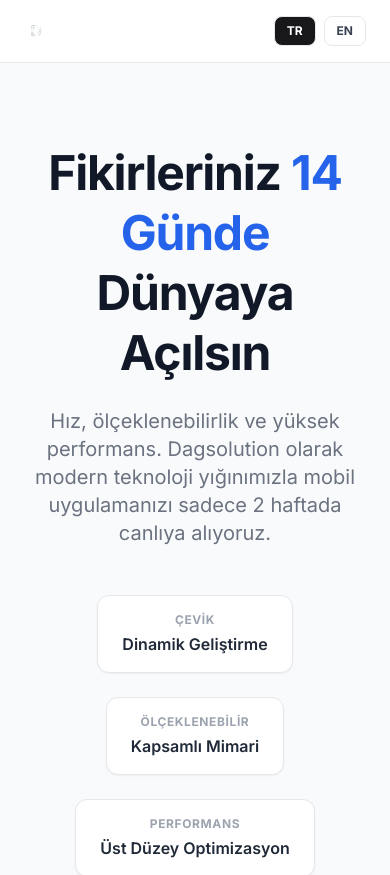
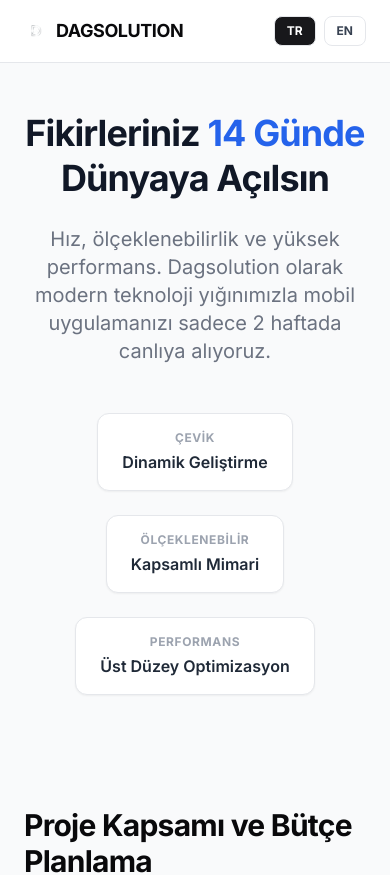
Before and after one commit to poqob/dagsolution, a Nuxt app: page /proposal in a window 390 px wide. Shown: the top 875 px of the page. Built offline with nearby package versions, Linux system fonts and the light colour scheme.

Commit message:
feat(proposal): mobile responsiveness tweaks and price updates

```diff
--- a/app/pages/proposal.vue
+++ b/app/pages/proposal.vue
@@ -78,9 +78,9 @@
         <!-- Navbar -->
         <nav class="sticky top-0 z-50 glass-card py-4 border-b border-gray-200">
             <div class="max-w-6xl mx-auto px-6 flex justify-between items-center">
-                <div class="flex items-center gap-3">
+                <div class="flex items-center gap-2 md:gap-3">
                     <img src="/images/dagsolution-logo.png" class="h-6 md:h-8" alt="DAGSOLUTION" />
-                    <span class="font-bold text-xl tracking-tight hidden sm:block">DAGSOLUTION</span>
+                    <span class="font-bold text-lg md:text-xl tracking-tight">DAGSOLUTION</span>
                 </div>
                 <div class="hidden md:flex gap-8 font-medium text-sm text-gray-600">
                     <button @click="scrollToSection('hero')" class="nav-link" :class="{ active: activeSection === 'hero' }">{{ $t('proposal.nav.start') }}</button>
@@ -98,8 +98,8 @@
 
         <main class="max-w-6xl mx-auto px-6 pb-20">
             <!-- Hero Section -->
-            <section id="hero" class="py-20 text-center">
-                <h1 class="text-5xl md:text-6xl font-extrabold mb-6 text-gray-900 leading-tight tracking-tight">
+            <section id="hero" class="py-12 md:py-20 text-center">
+                <h1 class="text-4xl md:text-6xl font-extrabold mb-6 text-gray-900 leading-tight tracking-tight">
                     {{ $t('proposal.hero.title1') }} <span class="text-blue-600">{{ $t('proposal.hero.title2') }}</span> <br v-if="$t('proposal.hero.title3')">{{ $t('proposal.hero.title3') }}
                 </h1>
                 <p class="text-xl text-gray-500 max-w-2xl mx-auto mb-12">
@@ -157,7 +157,7 @@
                                         <input type="radio" v-model="deliveryTime" :value="14" class="w-5 h-5 accent-blue-600">
                                         <span class="font-medium text-gray-800">{{ $t('proposal.calc.days14') }}</span>
                                     </div>
-                                    <span class="font-mono font-bold text-blue-600">+$100</span>
+                                    <span class="font-mono font-bold text-blue-600">+$150</span>
                                 </label>
                             </div>
                         </div>
@@ -183,7 +183,7 @@
                                         <input type="checkbox" v-model="backendEnabled" class="w-5 h-5 accent-zinc-800 cursor-pointer">
                                         <span class="font-semibold text-gray-800">{{ $t('proposal.calc.backend') }}</span>
                                     </div>
-                                    <span class="font-mono font-bold text-gray-800">${{ backendEnabled ? 400 : 0 }}</span>
+                                    <span class="font-mono font-bold text-gray-800">${{ backendEnabled ? 300 : 0 }}</span>
                                 </label>
                             </div>
                         </div>
@@ -249,35 +249,35 @@
                 </div>
 
                 <div class="relative max-w-4xl">
-                    <div class="absolute left-8 top-0 bottom-0 w-px bg-gray-200"></div>
-                    <div class="space-y-12 relative">
-                        <div class="flex items-start gap-8 timeline-step">
-                            <div class="w-16 h-16 rounded-full bg-white border-2 border-gray-300 flex items-center justify-center z-10 step-circle transition-all">
-                                <span class="font-bold text-gray-700 text-sm">{{ stepRanges[0] }}</span>
+                    <div class="absolute left-6 md:left-8 top-0 bottom-0 w-px bg-gray-200"></div>
+                    <div class="space-y-8 md:space-y-12 relative">
+                        <div class="flex items-start gap-4 md:gap-8 timeline-step">
+                            <div class="w-12 h-12 md:w-16 md:h-16 rounded-full bg-white border-2 border-gray-300 flex items-center justify-center z-10 step-circle transition-all flex-shrink-0">
+                                <span class="font-bold text-gray-700 text-xs md:text-sm">{{ stepRanges[0] }}</span>
                             </div>
-                            <div class="bg-white p-6 rounded-2xl border border-gray-200 flex-1 shadow-sm hover:border-gray-400 transition-colors">
-                                <h3 class="font-bold text-xl mb-2 text-gray-900">{{ $t('proposal.timeline.step1') }}</h3>
-                                <p class="text-gray-500 text-sm">{{ $t('proposal.timeline.step1d') }}</p>
+                            <div class="bg-white p-5 md:p-6 rounded-2xl border border-gray-200 flex-1 shadow-sm hover:border-gray-400 transition-colors">
+                                <h3 class="font-bold text-lg md:text-xl mb-2 text-gray-900">{{ $t('proposal.timeline.step1') }}</h3>
+                                <p class="text-gray-500 text-xs md:text-sm">{{ $t('proposal.timeline.step1d') }}</p>
                             </div>
                         </div>
 
-                        <div class="flex items-start gap-8 timeline-step">
-                            <div class="w-16 h-16 rounded-full bg-white border-2 border-gray-300 flex items-center justify-center z-10 step-circle transition-all">
-                                <span class="font-bold text-gray-700 text-sm">{{ stepRanges[1] }}</span>
+                        <div class="flex items-start gap-4 md:gap-8 timeline-step">
+                            <div class="w-12 h-12 md:w-16 md:h-16 rounded-full bg-white border-2 border-gray-300 flex items-center justify-center z-10 step-circle transition-all flex-shrink-0">
+                                <span class="font-bold text-gray-700 text-xs md:text-sm">{{ stepRanges[1] }}</span>
                             </div>
-                            <div class="bg-white p-6 rounded-2xl border border-gray-200 flex-1 shadow-sm hover:border-gray-400 transition-colors">
-                                <h3 class="font-bold text-xl mb-2 text-gray-900">{{ $t('proposal.timeline.step2') }}</h3>
-                                <p class="text-gray-500 text-sm">{{ $t('proposal.timeline.step2d') }}</p>
+                            <div class="bg-white p-5 md:p-6 rounded-2xl border border-gray-200 flex-1 shadow-sm hover:border-gray-400 transition-colors">
+                                <h3 class="font-bold text-lg md:text-xl mb-2 text-gray-900">{{ $t('proposal.timeline.step2') }}</h3>
+                                <p class="text-gray-500 text-xs md:text-sm">{{ $t('proposal.timeline.step2d') }}</p>
                             </div>
                         </div>
 
-                        <div class="flex items-start gap-8 timeline-step">
-                            <div class="w-16 h-16 rounded-full bg-white border-2 border-gray-300 flex items-center justify-center z-10 step-circle transition-all">
-                                <span class="font-bold text-gray-700 text-sm">{{ stepRanges[2] }}</span>
+                        <div class="flex items-start gap-4 md:gap-8 timeline-step">
+                            <div class="w-12 h-12 md:w-16 md:h-16 rounded-full bg-white border-2 border-gray-300 flex items-center justify-center z-10 step-circle transition-all flex-shrink-0">
+                                <span class="font-bold text-gray-700 text-xs md:text-sm">{{ stepRanges[2] }}</span>
                             </div>
-                            <div class="bg-white p-6 rounded-2xl border border-gray-200 flex-1 shadow-sm hover:border-gray-400 transition-colors">
-                                <h3 class="font-bold text-xl mb-2 text-gray-900">{{ $t('proposal.timeline.step3') }}</h3>
-                                <p class="text-gray-500 text-sm">{{ $t('proposal.timeline.step3d') }}</p>
+                            <div class="bg-white p-5 md:p-6 rounded-2xl border border-gray-200 flex-1 shadow-sm hover:border-gray-400 transition-colors">
+                                <h3 class="font-bold text-lg md:text-xl mb-2 text-gray-900">{{ $t('proposal.timeline.step3') }}</h3>
+                                <p class="text-gray-500 text-xs md:text-sm">{{ $t('proposal.timeline.step3d') }}</p>
                             </div>
                         </div>
                     </div>
@@ -381,7 +381,7 @@ definePageMeta({
 const activeSection = ref('hero')
 const pageCount = ref(8)
 const backendEnabled = ref(false)
-const backendPrice = computed(() => backendEnabled.value ? 400 : 0)
+const backendPrice = computed(() => backendEnabled.value ? 300 : 0)
 const deliveryTime = ref(28)
 const clientName = ref('')
 
@@ -392,11 +392,11 @@ const features = ref([
     { id: 'credits', price: 50, selected: false },
     { id: 'l10n', price: 5, type: 'number', count: 0 },
     { id: 'bug', price: 10, selected: false },
-    { id: 'ios', price: 200, selected: false },
-    { id: 'android', price: 200, selected: false },
+    { id: 'ios', price: 100, selected: false },
+    { id: 'android', price: 100, selected: false },
     { id: 'appgallery', price: 100, selected: false },
     { id: 'store_meta', price: 30, selected: false },
-    { id: 'branding', price: 100, selected: false },
+    { id: 'branding', price: 150, selected: false },
     { id: 'source', price: 200, selected: false },
     { id: 'support', price: 150, selected: false },
     { id: 'landing', price: 100, selected: false },
```
